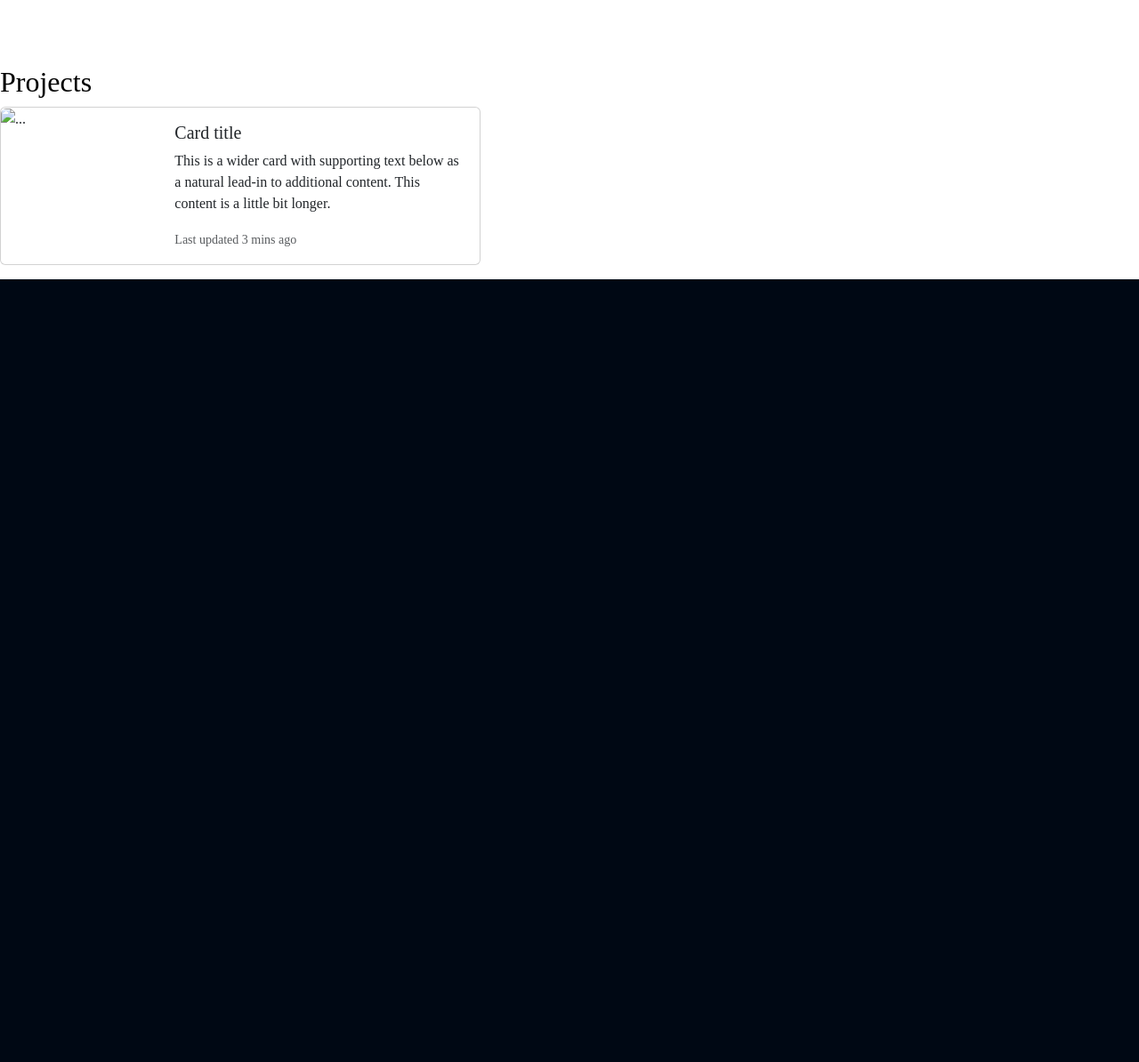
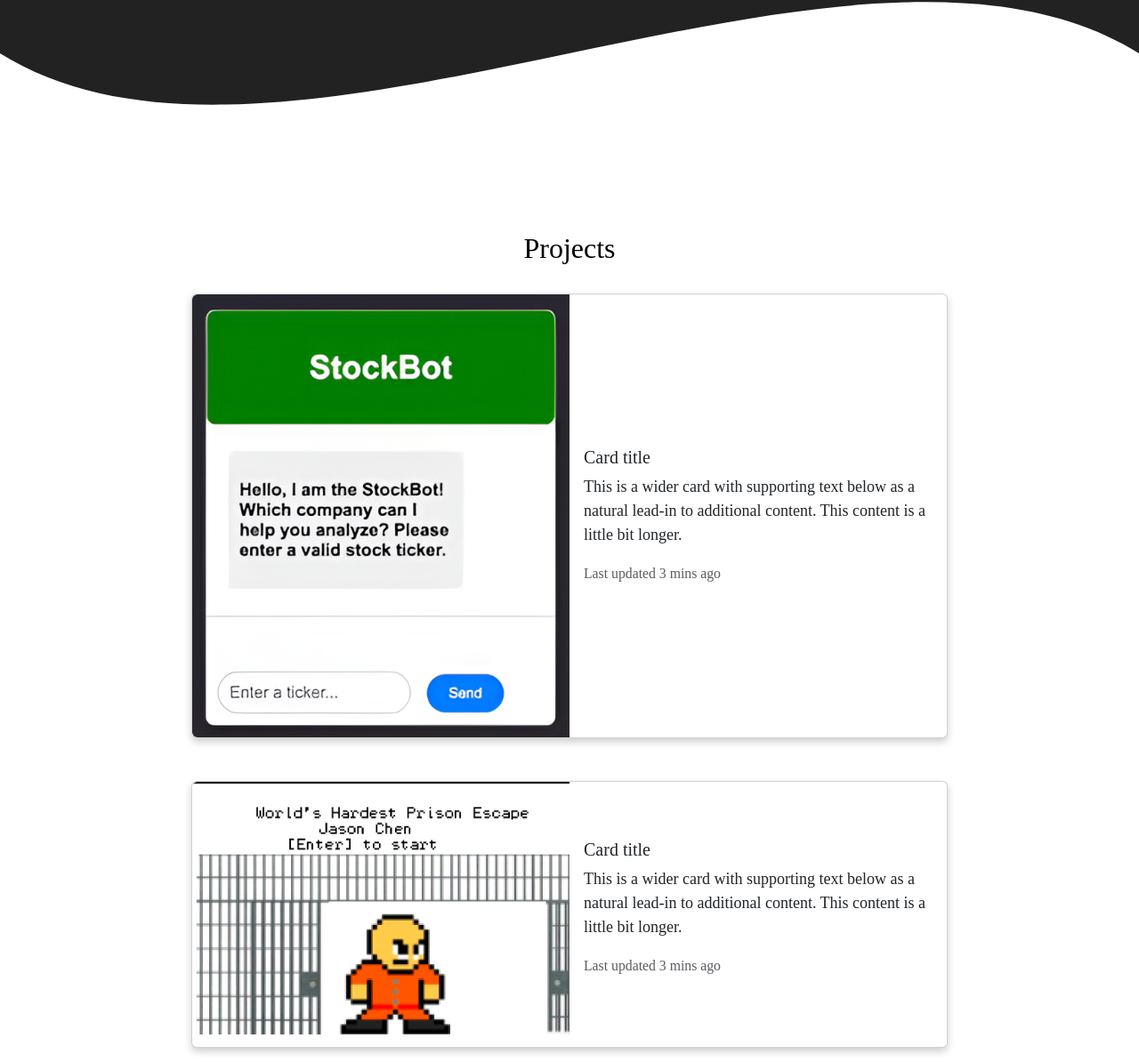
Before and after one commit to jasonschen3/personal-site, a website: page index.html in a window 1280 px wide. Shown: the part 757-1951 px from the top of the page at 89% size. Before the commit the page ends 1071 px from the top, so only its background shows below. Drawn offline with nearby package versions, Linux system fonts and the light colour scheme; a web font is replaced by a local one.

Commit message:
Add project cards

```diff
--- a/index.html
+++ b/index.html
@@ -51,12 +51,7 @@
     </div>
     <div class="transition">
       <!-- <img src="images/wave.svg" alt="wave" /> -->
-      <svg
-        width="100%"
-        height="200px"
-        viewBox="0 0 1200 200"
-        preserveAspectRatio="none"
-      >
+      <svg width="100%" viewBox="0 0 1200 200" preserveAspectRatio="none">
         <path
           d="M0,100 C300,200 900,0 1200,100 L1200,200 L0,200 Z"
           style="fill: #ffffff"
@@ -66,14 +61,51 @@
 
     <div class="content">
       <div id="projects">
-        <div id="projects">
         <h2>Projects</h2>
-          <div class="card mb-3" style="max-width: 540px">
+        <br />
+        <!--Stockbot-->
+        <div class="card mb-5" style="width: 850px" id="stockbot">
           <div class="row g-0">
-              <div class="col-md-4">
-                <img src="..." class="img-fluid rounded-start" alt="..." />
+            <div class="col-md-6">
+              <img
+                src="images/stockbot.png"
+                class="img-fluid rounded-start"
+                alt="stockbot"
+              />
             </div>
-              <div class="col-md-8">
+            <div class="col-md-6">
+              <div class="card-body">
+                <h5 class="card-title">Card title</h5>
+                <p class="card-text">
+                  This is a wider card with supporting text below as a natural
+                  lead-in to additional content. This content is a little bit
+                  longer.
+                </p>
+                <p class="card-text">
+                  <small class="text-body-secondary"
+                    >Last updated 3 mins ago</small
+                  >
+                </p>
+              </div>
+            </div>
+          </div>
+        </div>
+
+        <!--Prisoner Escape-->
+        <div
+          class="card mb-3"
+          style="width: 850px; height: 300px"
+          id="prisoner-escape"
+        >
+          <div class="row g-0">
+            <div class="col-md-6">
+              <img
+                src="images/prisoner-escape.png"
+                class="img-fluid rounded-start"
+                alt="prisoner-escape"
+              />
+            </div>
+            <div class="col-md-6">
               <div class="card-body">
                 <h5 class="card-title">Card title</h5>
                 <p class="card-text">
@@ -91,7 +123,7 @@
           </div>
         </div>
       </div>
-      </div>
+      <!-- Spacer to create scrolling -->
       <div id="about"></div>
       <div id="contact"></div>
     </div>
--- a/script.js
+++ b/script.js
@@ -0,0 +1,27 @@
+document.addEventListener("DOMContentLoaded", function () {
+  var observer = new IntersectionObserver(function (entries, observer) {
+    entries.forEach(function (entry) {
+      if (entry.isIntersecting) {
+        entry.target.classList.add("slide-in-left");
+        observer.unobserve(entry.target); // Stop observing after animation
+      }
+    });
+  });
+
+  var target = document.getElementById("stockbot");
+  observer.observe(target);
+});
+
+document.addEventListener("DOMContentLoaded", function () {
+  var observer = new IntersectionObserver(function (entries, observer) {
+    entries.forEach(function (entry) {
+      if (entry.isIntersecting) {
+        entry.target.classList.add("slide-in-left");
+        observer.unobserve(entry.target); // Stop observing after animation
+      }
+    });
+  });
+
+  var target = document.getElementById("prisoner-escape");
+  observer.observe(target);
+});
--- a/styles/styles.css
+++ b/styles/styles.css
@@ -15,7 +15,7 @@ body {
     display: flex;
     flex-direction: column;
     align-items: center;
-    height: 100vh;
+    height: 100%;
 
 
     /* Font */
@@ -167,18 +167,16 @@ h1 {
 
 .transition {
     /* border: 1px solid red; */
-    width: 100vw;
-    height: 100vh;
+    width: 100%;
+    height: 100%;
     margin: 0;
     padding: 0;
     background-color: var(--background-color);
 }
 
 .transition svg {
-    height: 100%;
+    height: 400px;
 }
-
-
 
 .content {
     display: flex;
@@ -188,3 +186,40 @@ h1 {
 
     color: black;
 }
+
+#projects {
+    width: 100vw;
+    display: flex;
+    flex-direction: column;
+
+    align-items: center;
+    justify-content: center;
+}
+
+.card {
+    box-shadow: 0 4px 8px rgba(0, 0, 0, 0.2); /* Set the shadow effect */
+    height: 500px;
+    max-height: 90vh;
+    font-size: large;
+    opacity: 0; /* Start hidden */
+    transform: translateX(-100%); /* Start off-screen */
+    transition: transform 1s ease-out, opacity 1s ease-out; /* Ensure smooth transition */
+}
+
+.card img {
+    width: 100%;
+    height: 100%;
+}
+
+.card-body {
+    display: flex;
+    flex-direction: column;
+    justify-content: center;
+    height: 100%;
+}
+
+
+.slide-in-left {
+    transform: translateX(0);
+    opacity: 1;
+}
```
Also changed, not shown: images/prisoner-escape.png (added), images/stockbot.png (added). Lines whose indentation alone changed are shown as unchanged.
